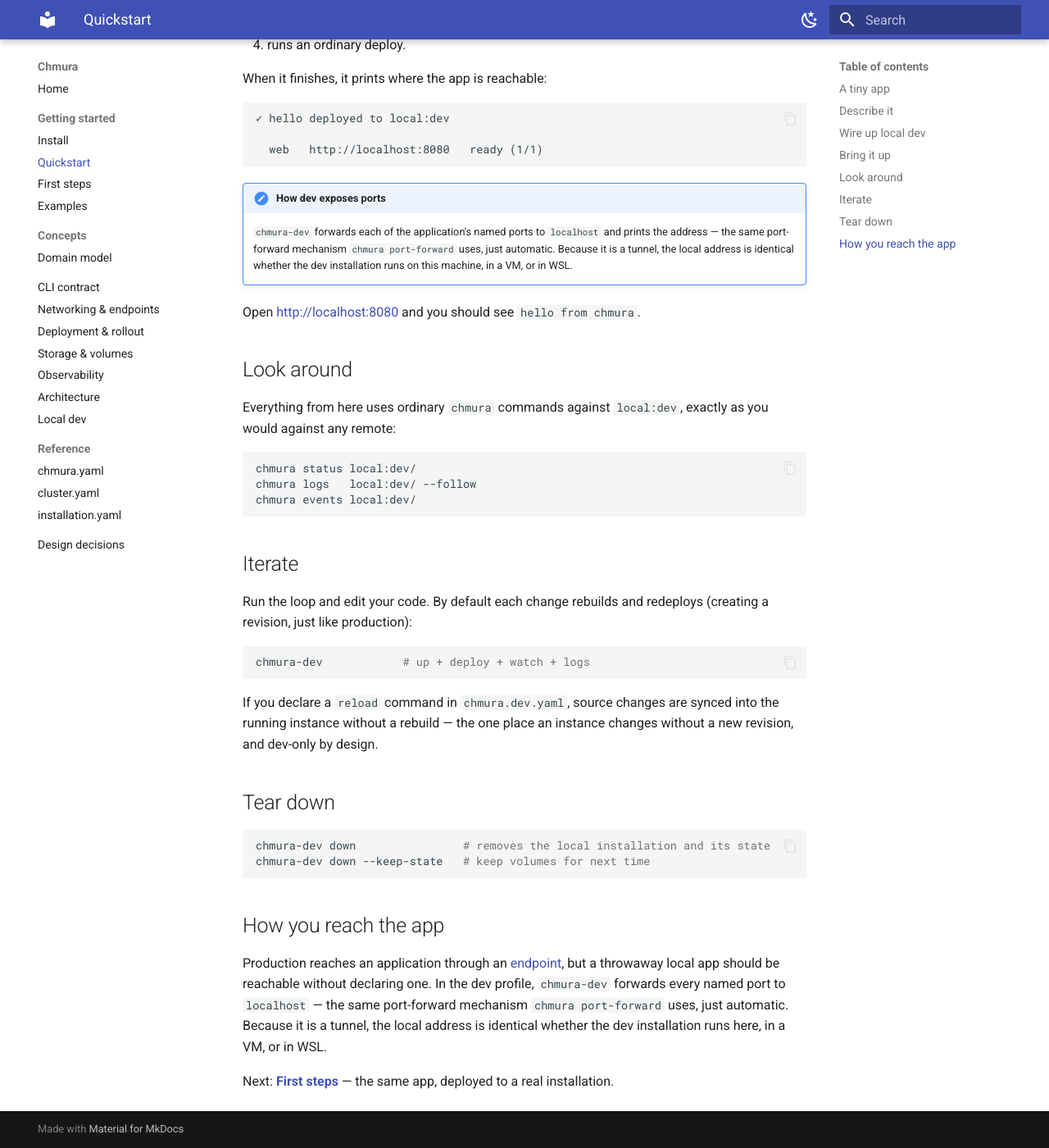
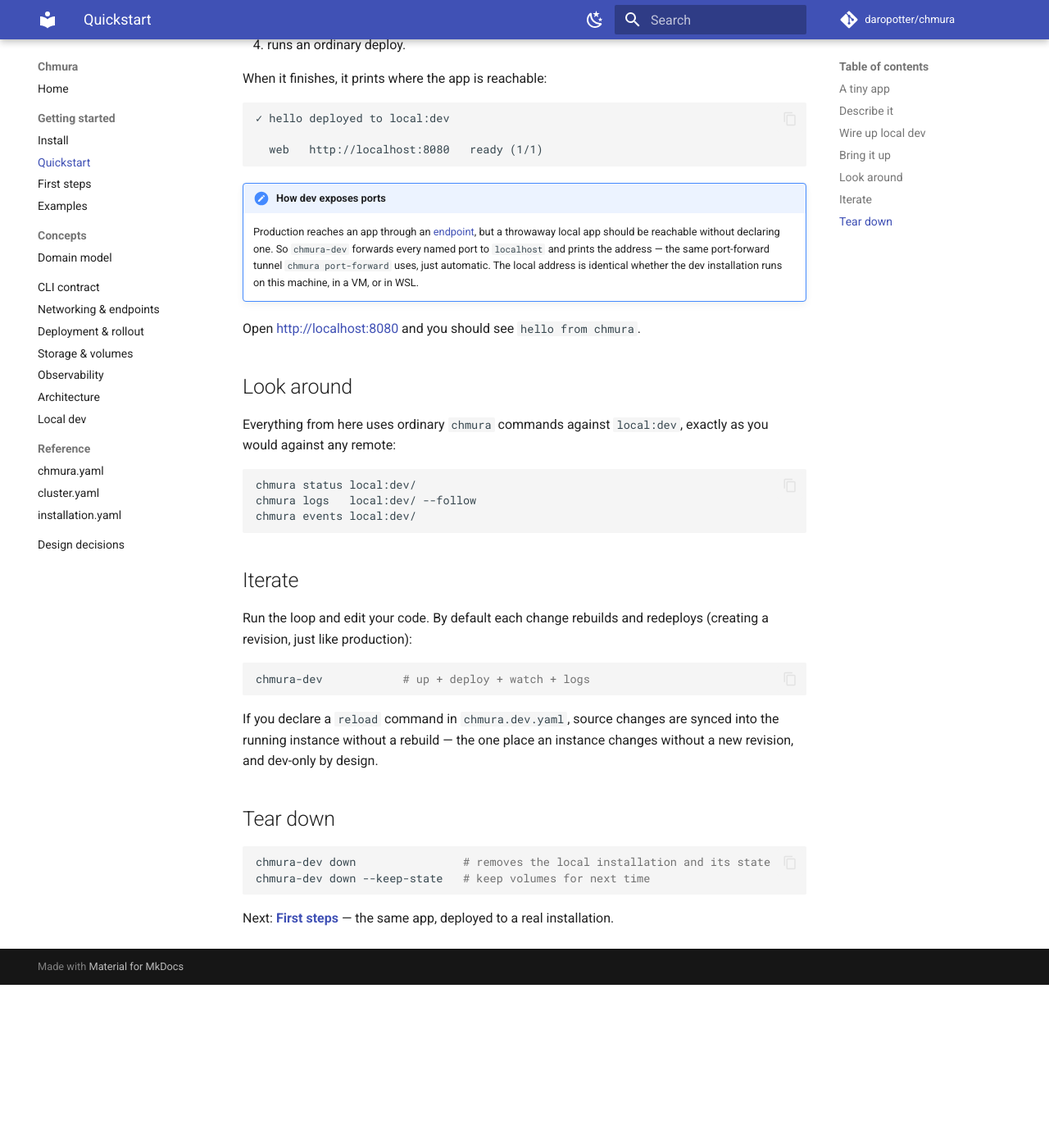
Before and after one commit to daropotter/chmura, an MkDocs documentation site: the page built from docs/getting-started/quickstart.md, in a window 1280 px wide and 1400 px high, scrolled down 1911 px. Shown: the whole window at 82% size. Built offline with MkDocs 1.6.1 and Material for MkDocs 9.7.7, drawn with Linux system fonts in a browser that asks for light colours; comment, search, counter and statistics services are not loaded; after the commit the page ends 3112 px from its top, so only the background shows below that.

Commit message:
fix: broken panic-threshold anchor, quickstart duplicate, redundant cli anchor, errs wording; add site_url and repo link

````diff
--- a/docs/getting-started/quickstart.md
+++ b/docs/getting-started/quickstart.md
@@ -91,10 +91,12 @@ When it finishes, it prints where the app is reachable:
 ```
 
 !!! note "How dev exposes ports"
-    `chmura-dev` forwards each of the application's named ports to `localhost`
-    and prints the address — the same port-forward mechanism `chmura port-forward`
-    uses, just automatic. Because it is a tunnel, the local address is identical
-    whether the dev installation runs on this machine, in a VM, or in WSL.
+    Production reaches an app through an [endpoint](../networking.md), but a
+    throwaway local app should be reachable without declaring one. So `chmura-dev`
+    forwards every named port to `localhost` and prints the address — the same
+    port-forward tunnel `chmura port-forward` uses, just automatic. The local
+    address is identical whether the dev installation runs on this machine, in a
+    VM, or in WSL.
 
 Open <http://localhost:8080> and you should see `hello from chmura`.
 
@@ -129,14 +131,5 @@ chmura-dev down                # removes the local installation and its state
 chmura-dev down --keep-state   # keep volumes for next time
 ```
 
-## How you reach the app
-
-Production reaches an application through an [endpoint](../networking.md), but a
-throwaway local app should be reachable without declaring one. In the dev
-profile, `chmura-dev` forwards every named port to `localhost` — the same
-port-forward mechanism `chmura port-forward` uses, just automatic. Because it is
-a tunnel, the local address is identical whether the dev installation runs here,
-in a VM, or in WSL.
-
 Next: **[First steps](first-steps.md)** — the same app, deployed to a real
 installation.
--- a/mkdocs.yml
+++ b/mkdocs.yml
@@ -1,5 +1,8 @@
 site_name: Chmura
 site_description: An open-source private-cloud platform with a CLI-first workflow.
+site_url: https://daropotter.github.io/chmura/
+repo_url: https://github.com/daropotter/chmura
+repo_name: daropotter/chmura
 docs_dir: docs
 
 theme:
````
Also changed, not shown: docs/cli.md (+1 -2 lines), docs/networking.md (+2 -2 lines).
